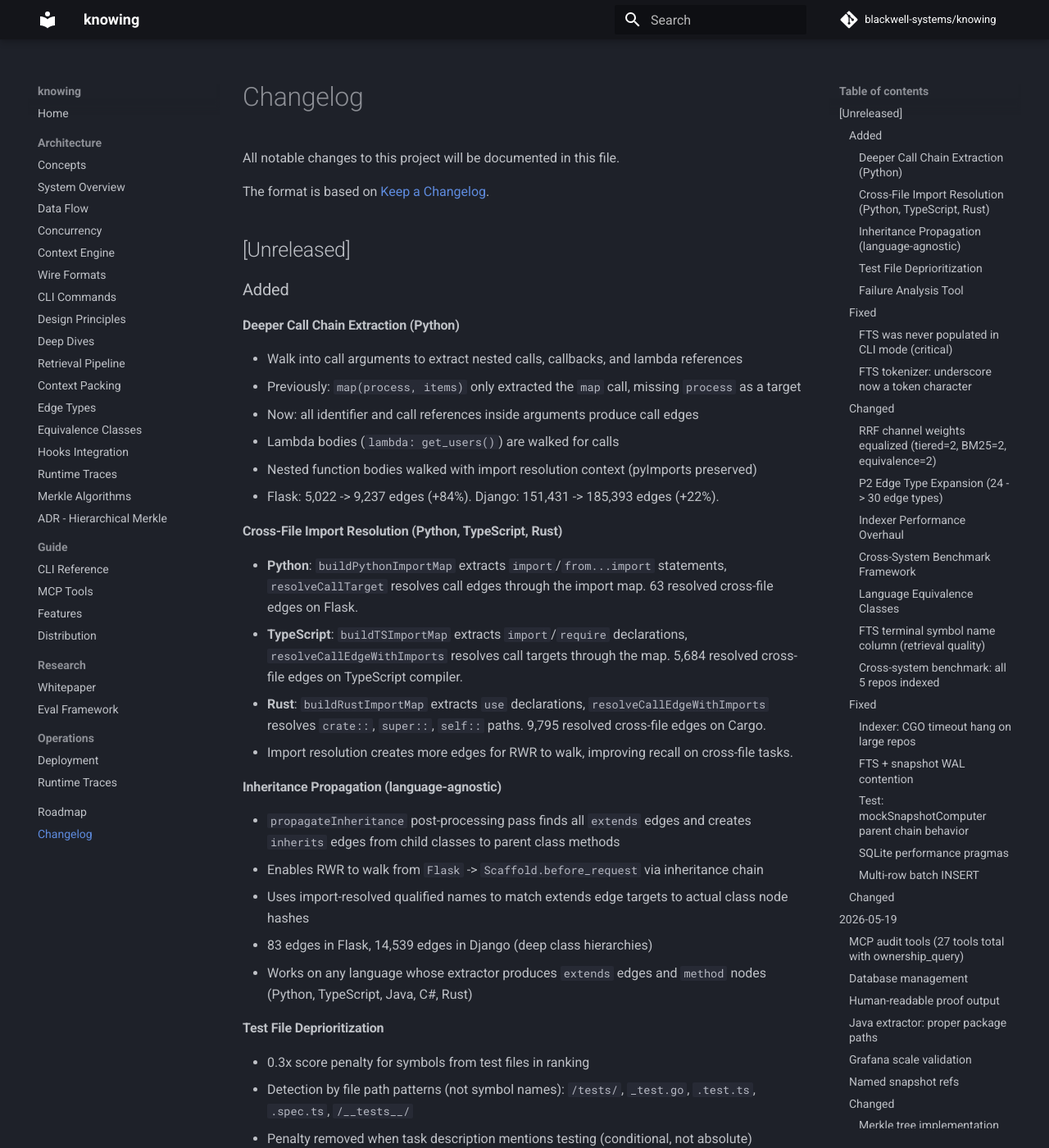
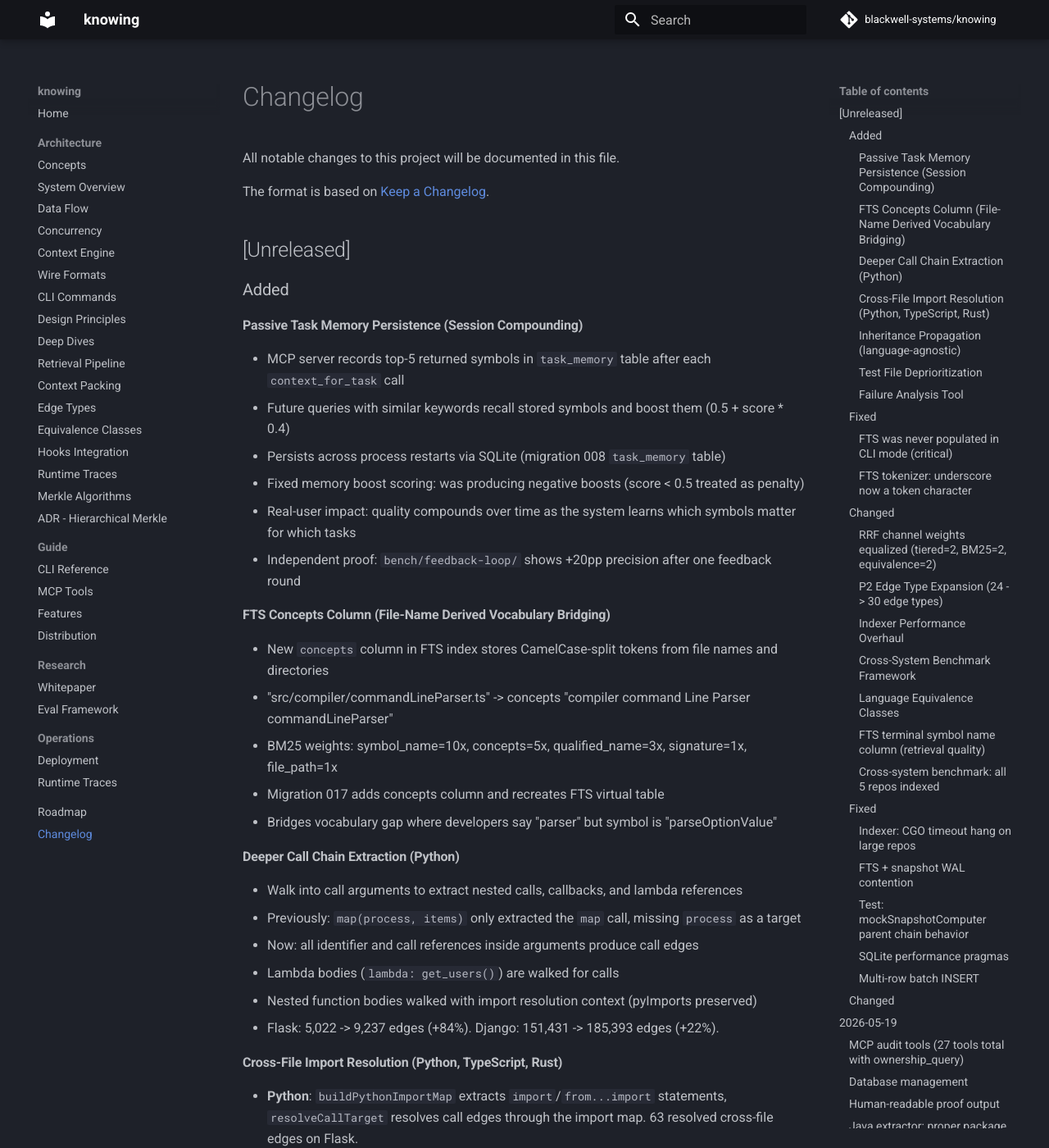
Before and after one commit to blackwell-systems/knowing, an MkDocs documentation site: the page built from docs/CHANGELOG.md, in a window 1280 px wide and 1400 px high. Shown: the whole window at 82% size. Built offline with MkDocs 1.6.1 and Material for MkDocs 9.7.7, drawn with Linux system fonts in a browser that asks for light colours; comment, search, counter and statistics services are not loaded.

Commit message:
docs: add session memory persistence and concepts column to changelog

```diff
--- a/docs/CHANGELOG.md
+++ b/docs/CHANGELOG.md
@@ -7,6 +7,21 @@ The format is based on [Keep a Changelog](https://keepachangelog.com/en/1.1.0/).
 ## [Unreleased]
 
 ### Added
+
+#### Passive Task Memory Persistence (Session Compounding)
+- MCP server records top-5 returned symbols in `task_memory` table after each `context_for_task` call
+- Future queries with similar keywords recall stored symbols and boost them (0.5 + score * 0.4)
+- Persists across process restarts via SQLite (migration 008 `task_memory` table)
+- Fixed memory boost scoring: was producing negative boosts (score < 0.5 treated as penalty)
+- Real-user impact: quality compounds over time as the system learns which symbols matter for which tasks
+- Independent proof: `bench/feedback-loop/` shows +20pp precision after one feedback round
+
+#### FTS Concepts Column (File-Name Derived Vocabulary Bridging)
+- New `concepts` column in FTS index stores CamelCase-split tokens from file names and directories
+- "src/compiler/commandLineParser.ts" -> concepts "compiler command Line Parser commandLineParser"
+- BM25 weights: symbol_name=10x, concepts=5x, qualified_name=3x, signature=1x, file_path=1x
+- Migration 017 adds concepts column and recreates FTS virtual table
+- Bridges vocabulary gap where developers say "parser" but symbol is "parseOptionValue"
 
 #### Deeper Call Chain Extraction (Python)
 - Walk into call arguments to extract nested calls, callbacks, and lambda references
```
Also changed, not shown: CHANGELOG.md (+15 -0 lines).
